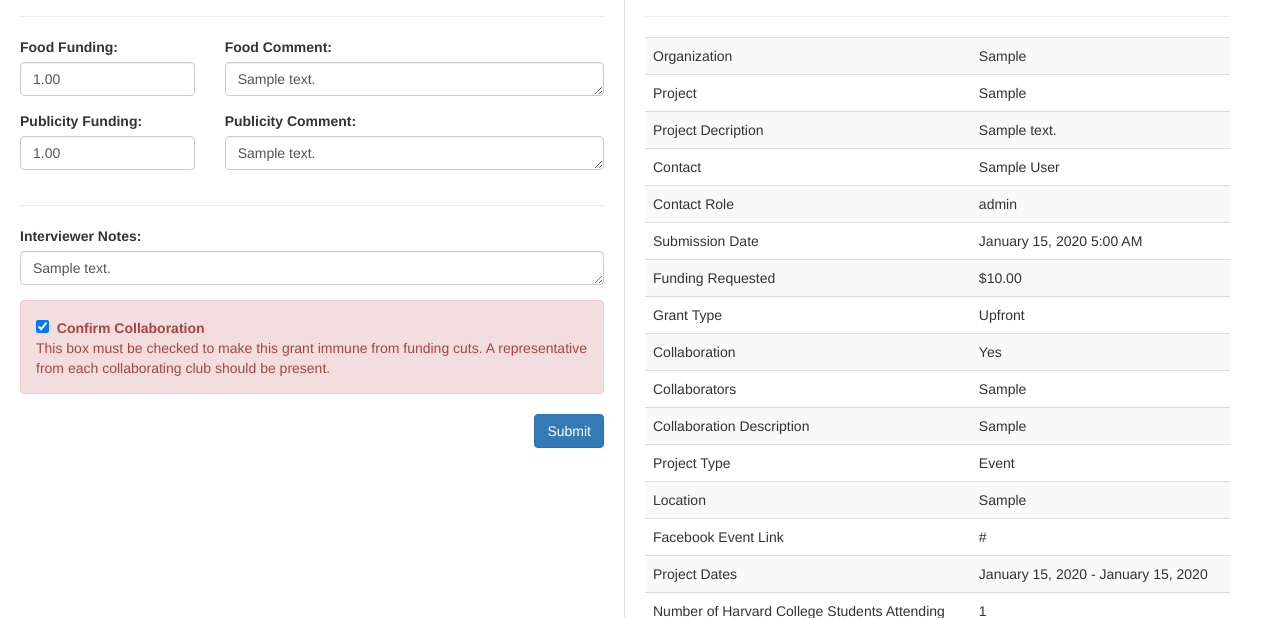
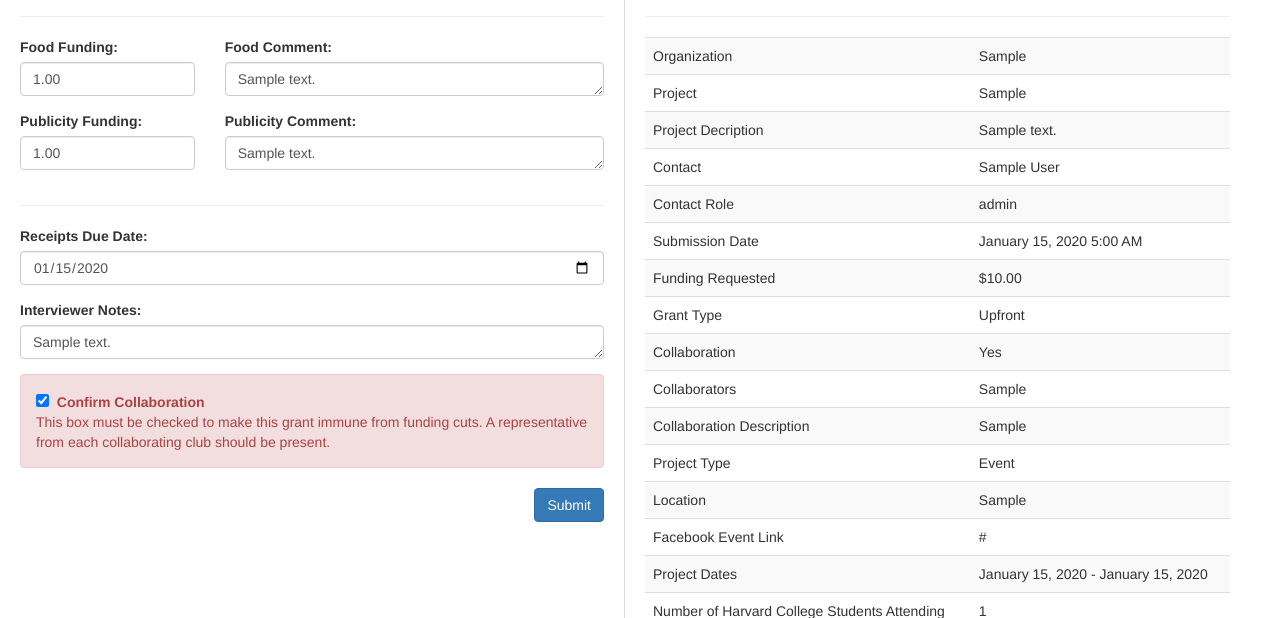
Before and after one commit to nickboucher/nova, a Flask app: page /small-grant-review/1 in a window 1280 px wide. Shown: the part 251-869 px from the top of the page. Run offline with Flask 2, Linux system fonts and the light colour scheme; a user stored in the database is signed in; tables that the repository leaves empty hold one stand-in row (values such as "Sample post"); parts of the project's set-up code (start-up, migrations or seed data) failed here and were passed over; some libraries are stand-ins or nearby versions.

Commit message:
Added Receipts Due Date for Small Grants

```diff
--- a/application.py
+++ b/application.py
@@ -794,6 +794,7 @@ def small_grant_review(grant_id):
         if request.form.get('publicity_allocated'): grant.publicity_allocated = request.form.get('publicity_allocated', type=float)
         if request.form.get('publicity_allocated_notes'): grant.publicity_allocated_notes = request.form.get('publicity_allocated_notes')
         if request.form.get('is_collaboration_confirmed'): grant.is_collaboration_confirmed = request.form.get('is_collaboration_confirmed')
+        if request.form.get('receipts_due'): grant.receipts_due = datetime.strptime(request.form.get('receipts_due'), '%Y-%m-%d')
 
         # Add Relevant Meta Data
         grant.small_grant_is_reviewed = True
--- a/templates/review_small_grant.html
+++ b/templates/review_small_grant.html
@@ -53,6 +53,14 @@
                         </div>
                     </div>
                     <hr />
+                    <div class="row">
+                        <div class="col-md-12">
+                            <div class="form-group">
+                                <label for="receipts_due">Receipts Due Date:</label>
+                                <input type="date" class="form-control" name="receipts_due" value="{{ grant.receipts_due.strftime('%Y-%m-%d') if grant.receipts_due else "" }}">
+                            </div>
+                        </div>
+                    </div>
                     <div class="row">
                         <div class="col-md-12">
                             <div class="form-group">
```
